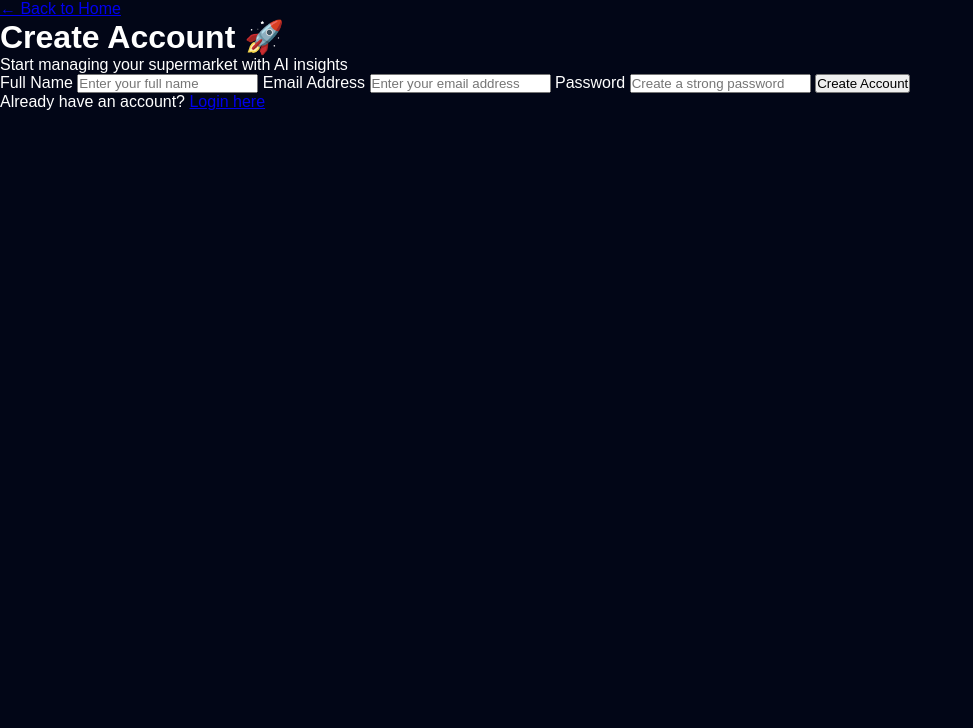
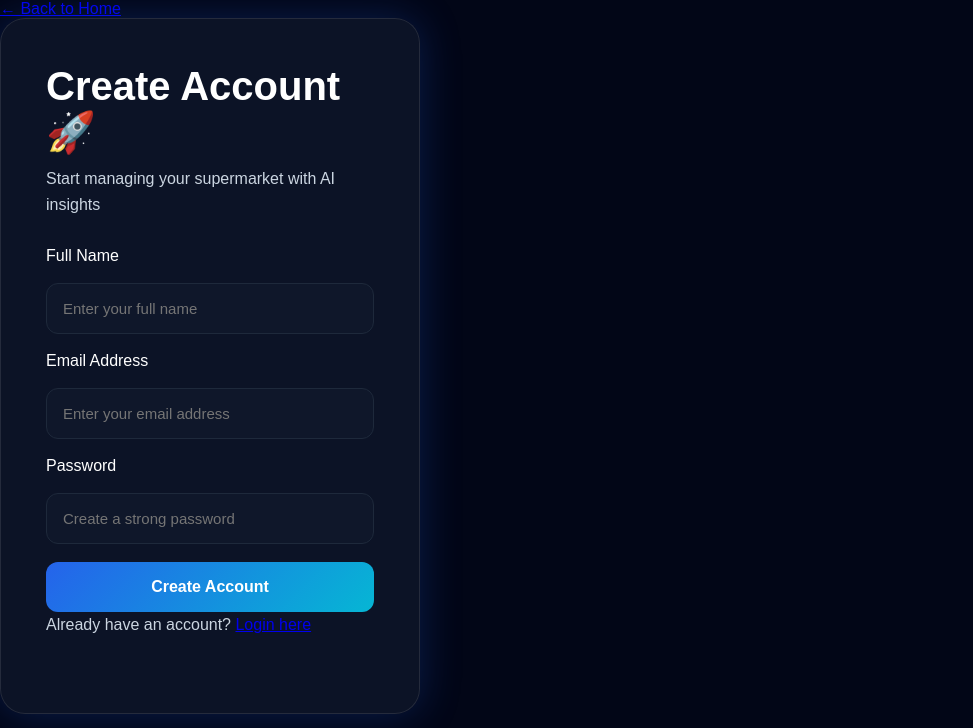
Before and after one commit to adhiappu0610-blip/shopvision-ai, a Flask app: page /register in a window 1280 px wide. Shown: the part 72-800 px from the top of the page, without its empty margins (0-973 px from the left). Run offline with Flask 3, Linux system fonts and the light colour scheme.

Commit message:
Update style.css

```diff
--- a/static/css/style.css
+++ b/static/css/style.css
@@ -324,3 +324,89 @@ footer {
         grid-template-columns: 1fr;
     }
 }
+/* REGISTER PAGE */
+
+.auth-container{
+    width:100%;
+    min-height:90vh;
+    display:flex;
+    justify-content:center;
+    align-items:center;
+    background:
+    radial-gradient(circle at top left,#2563eb33,transparent 30%),
+    radial-gradient(circle at bottom right,#06b6d433,transparent 30%),
+    #020617;
+}
+
+.auth-box{
+    width:420px;
+    padding:45px;
+    border-radius:25px;
+    background:rgba(15,23,42,0.85);
+    border:1px solid rgba(255,255,255,0.1);
+    backdrop-filter:blur(12px);
+    box-shadow:0 0 40px rgba(37,99,235,0.25);
+}
+
+.auth-box h1{
+    font-size:40px;
+    margin-bottom:10px;
+    color:white;
+}
+
+.auth-box p{
+    color:#cbd5e1;
+    margin-bottom:30px;
+    line-height:1.6;
+}
+
+.auth-box form{
+    display:flex;
+    flex-direction:column;
+    gap:18px;
+}
+
+.auth-box input{
+    width:100%;
+    padding:16px;
+    border:none;
+    outline:none;
+    border-radius:12px;
+    background:#0f172a;
+    color:white;
+    font-size:15px;
+    border:1px solid #1e293b;
+}
+
+.auth-box input:focus{
+    border:1px solid #38bdf8;
+    box-shadow:0 0 10px #38bdf855;
+}
+
+.auth-box button{
+    padding:16px;
+    border:none;
+    border-radius:12px;
+    background:linear-gradient(135deg,#2563eb,#06b6d4);
+    color:white;
+    font-size:16px;
+    font-weight:bold;
+    cursor:pointer;
+    transition:0.3s;
+}
+
+.auth-box button:hover{
+    transform:translateY(-2px);
+    box-shadow:0 0 20px #38bdf866;
+}
+
+.bottom-text{
+    margin-top:25px;
+    text-align:center;
+    color:#cbd5e1;
+}
+
+.bottom-text a{
+    color:#38bdf8;
+    text-decoration:none;
+}
```
